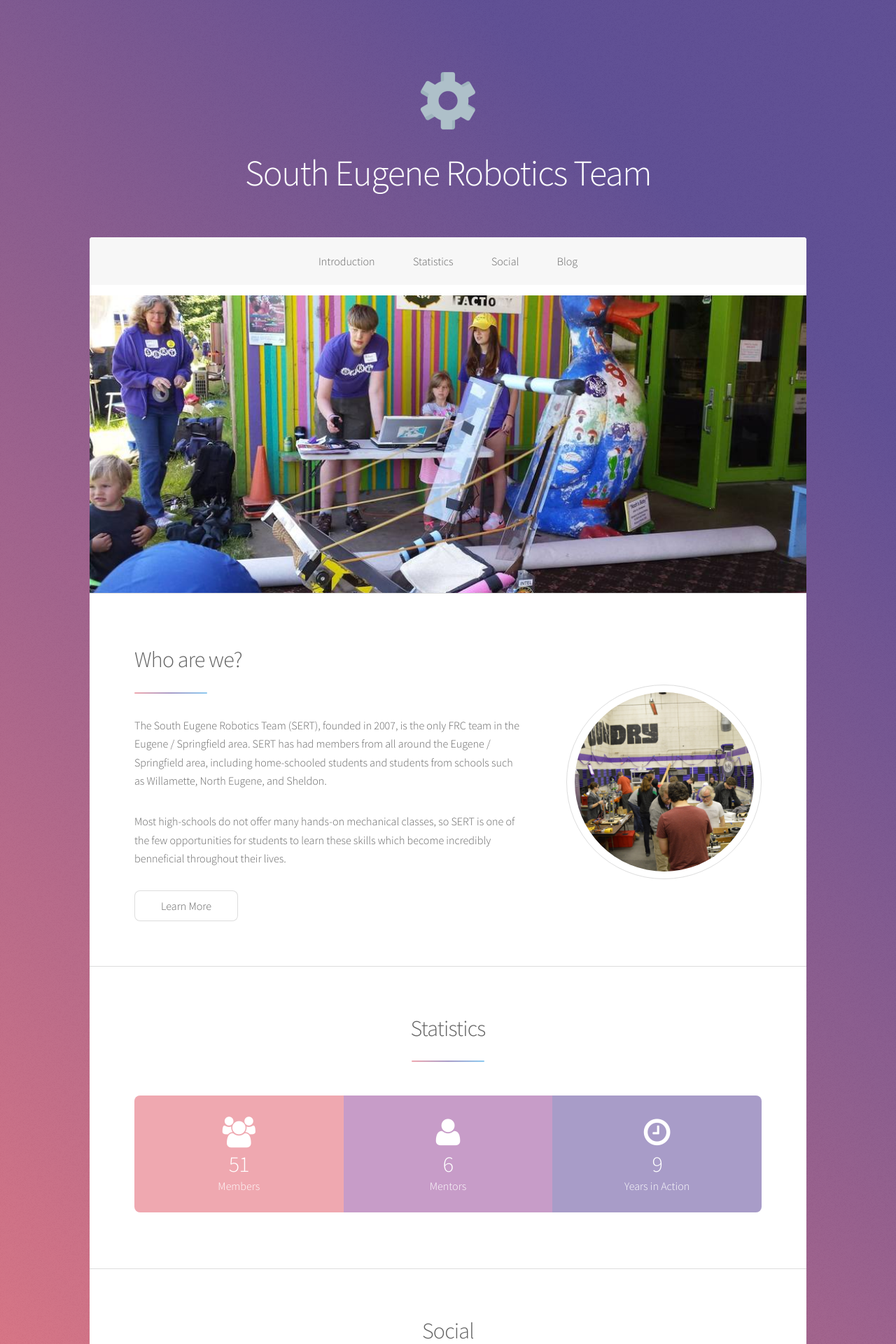
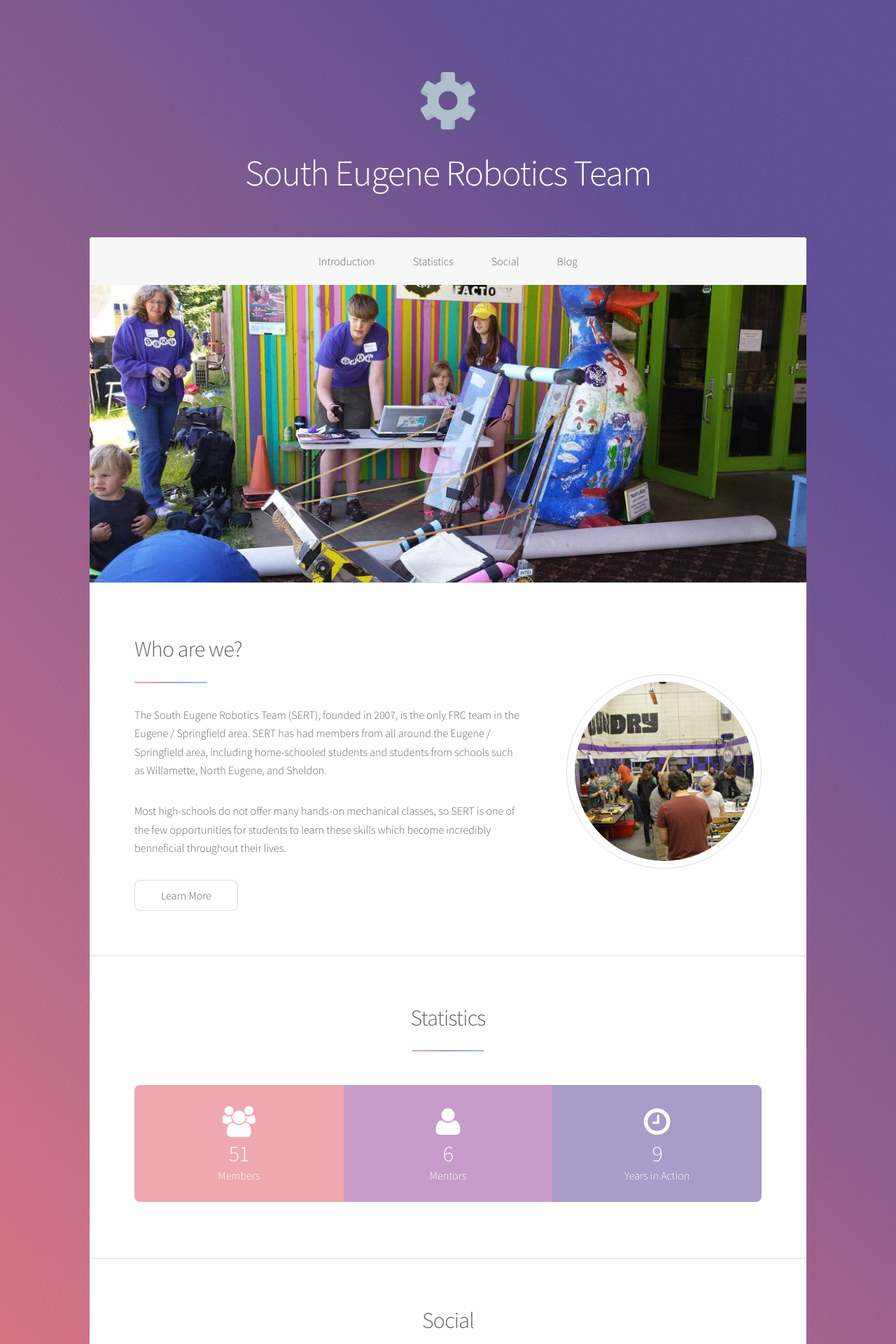
Before and after one commit to SouthEugeneRoboticsTeam/SouthEugeneRoboticsTeam.github.io, a Jekyll site: the page built from index.html, in a window 1280 px wide. Shown: the top 1920 px of the page at 70% size. Built offline with Jekyll 4.4.1, drawn with Linux system fonts in a browser that asks for light colours.

Commit message:
Fix slider size

```diff
--- a/assets/css/pages.css
+++ b/assets/css/pages.css
@@ -8,7 +8,6 @@
 	background-color: transparent;
 
 	padding: 0 !important;
-	margin-top: 15px;
 }
 
 .slider {
@@ -16,7 +15,7 @@
 
 	background-repeat: no-repeat;
     background-position: center;
-	background-size: 100%;
+	background-size: cover;
 }
 
 #lead-image {
```
